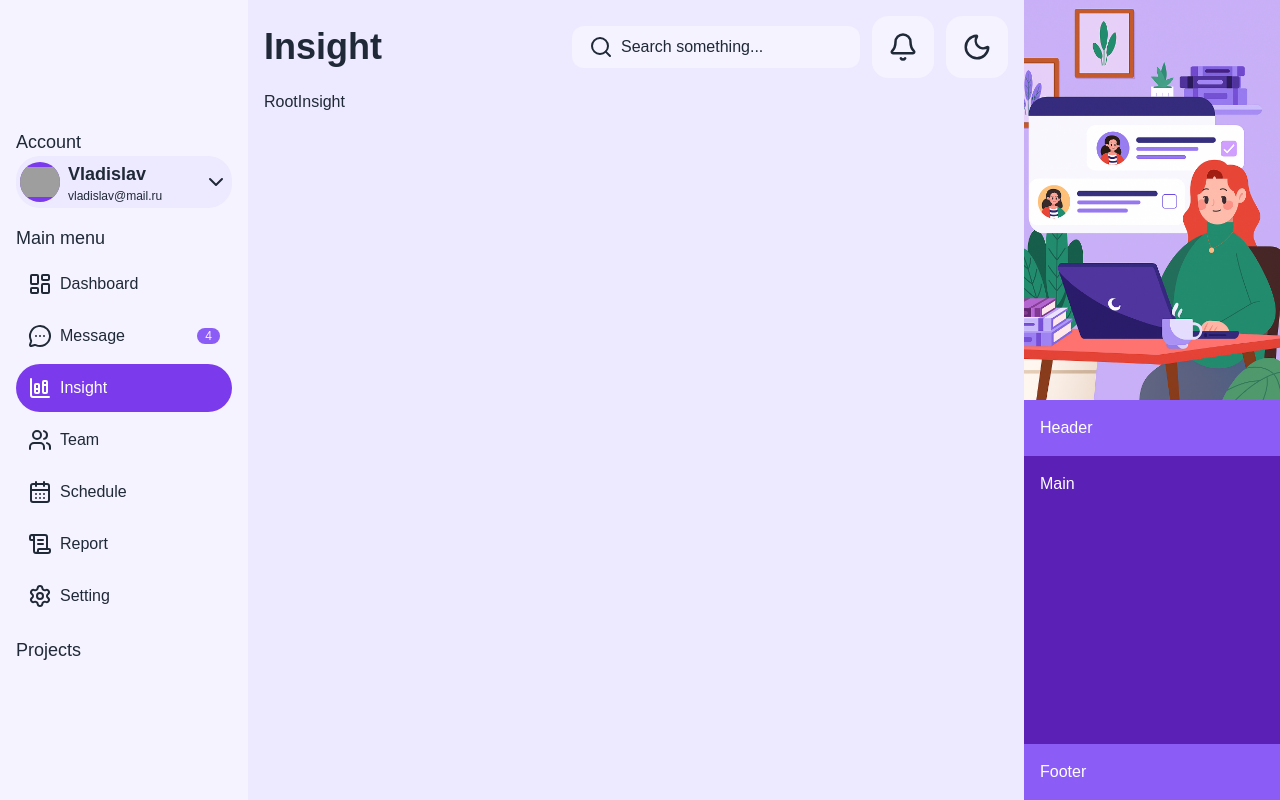
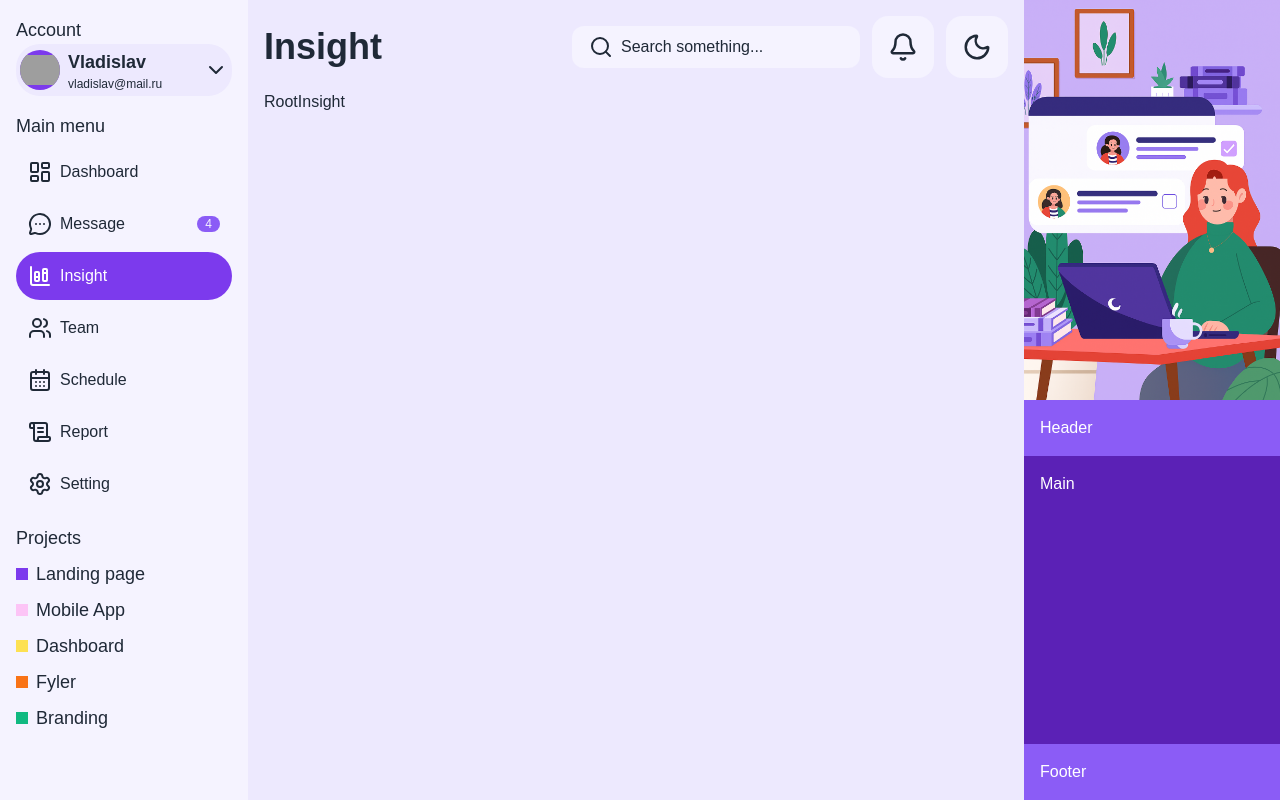
Before and after one commit to Nick8582/TaskHub-Frontend, a Next.js app: page /insight in a window 1280 px wide. Built offline with nearby package versions, Linux system fonts and the light colour scheme; grey boxes are pictures that could not be loaded.

Commit message:
add: projects sidebar

```diff
--- /dev/null
+++ b/src/data/projects.data.ts
@@ -0,0 +1,9 @@
+import type { Project } from "@/src/shared/types/project.type"
+
+export const MockProjects: Project[] = [
+  { id: "1", label: "Landing page", color: "purple" },
+  { id: "2", label: "Mobile App", color: "pink" },
+  { id: "3", label: "Dashboard", color: "yellow" },
+  { id: "4", label: "Fyler", color: "orange" },
+  { id: "5", label: "Branding", color: "green" },
+]
--- a/src/processes/layouts/dashboard/ui/sidebar/projects.tsx
+++ b/src/processes/layouts/dashboard/ui/sidebar/projects.tsx
@@ -1,9 +1,27 @@
 import { type FC } from "react"
+
+import { MockProjects } from "@/src/data/projects.data"
+
+const squareColor = {
+  purple: "bg-primary",
+  pink: "bg-hard-rose",
+  yellow: "bg-hard-yellow",
+  orange: "bg-accent",
+  green: "bg-secondary",
+}
 
 export const ProjectsDashboard: FC = () => {
   return (
     <div className="w-full">
       <p className="text-gray-text mb-2 text-lg">Projects</p>
+      <ul className="flex flex-col gap-2">
+        {MockProjects.map(item => (
+          <li key={item.id} className="flex items-center gap-2">
+            <div className={`${squareColor[item.color]} h-3 w-3`}></div>
+            <span className="text-gray-text text-lg">{item.label}</span>
+          </li>
+        ))}
+      </ul>
     </div>
   )
 }
--- a/src/processes/layouts/dashboard/ui/sidebar/sidebar.tsx
+++ b/src/processes/layouts/dashboard/ui/sidebar/sidebar.tsx
@@ -6,8 +6,8 @@ import { ProjectsDashboard } from "@/src/processes/layouts/dashboard/ui/sidebar/
 
 export const SidebarDashboard: FC = () => {
   return (
-    <aside className="max-w-62 bg-gray-dashboard my-auto flex h-full w-full">
-      <div className="ml-auto flex h-full w-full flex-auto flex-col items-center justify-center gap-4 p-4">
+    <aside className="max-w-62 bg-gray-dashboard h-full w-full overflow-hidden">
+      <div className="flex h-full flex-col gap-4 overflow-y-auto p-4">
         <AccountDashboard />
         <NavigationDashboard />
         <ProjectsDashboard />
--- /dev/null
+++ b/src/shared/types/project-color.type.ts
@@ -0,0 +1 @@
+export type ProjectColor = "purple" | "pink" | "yellow" | "orange" | "green"
```
Also changed, not shown: src/shared/types/project.type.ts (added, +7 -0 lines).
